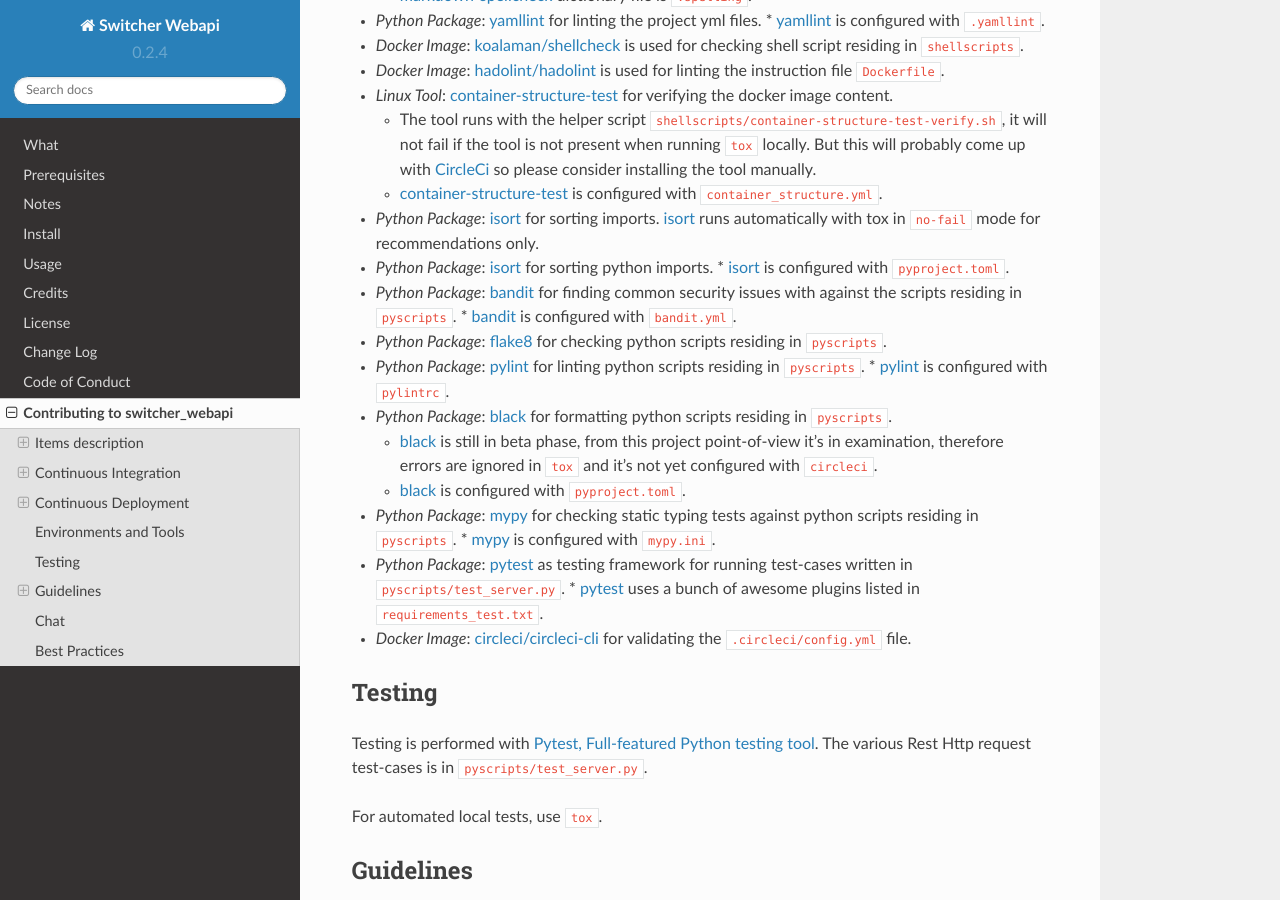
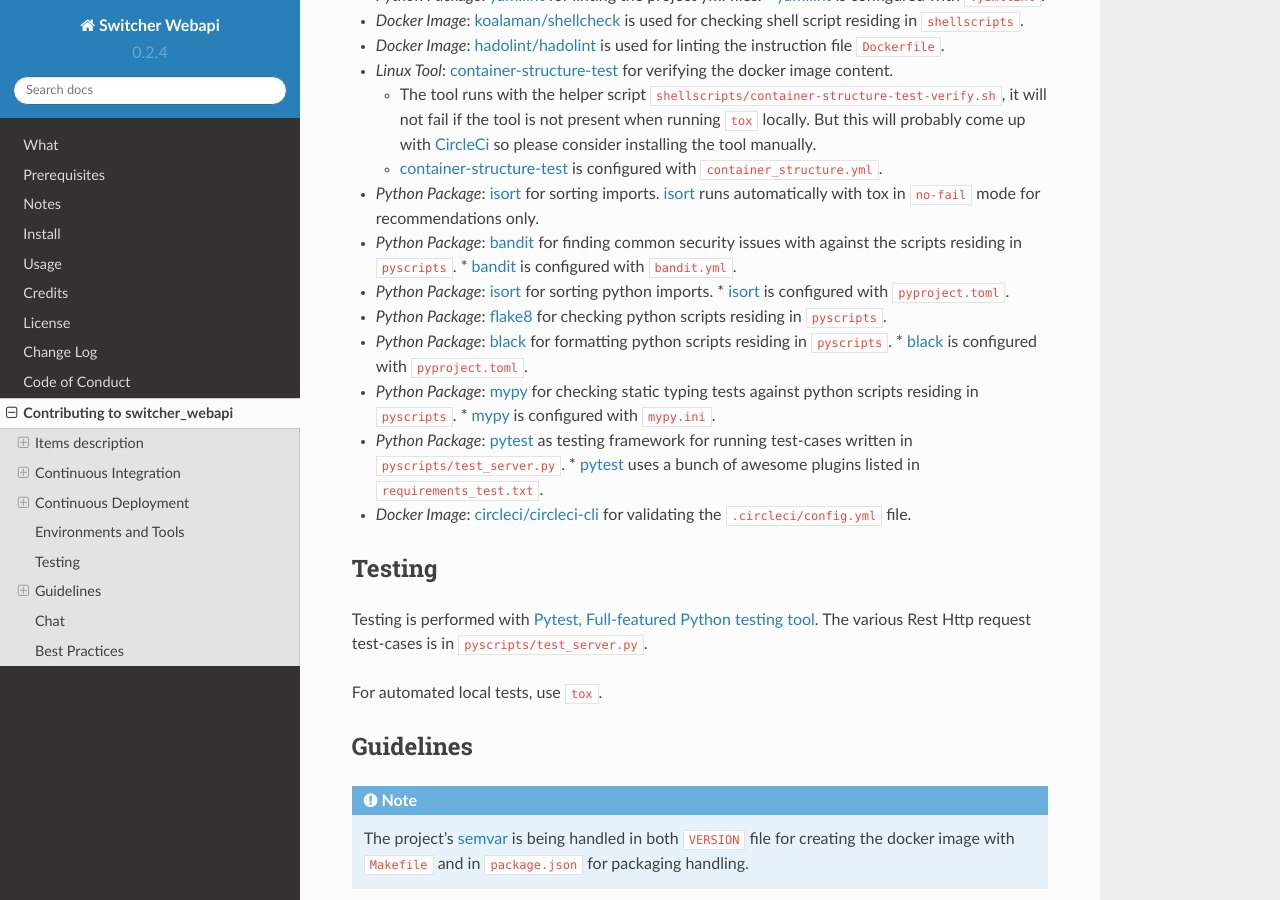
Before and after one commit to TomerFi/switcher_webapi, a Sphinx documentation site: the page built from docs/source/contributing.rst, in a window 1280 px wide and 900 px high, scrolled down 5411 px. Built offline with Sphinx 7.4.7 and the Read the Docs theme 2.0.0, drawn with Linux system fonts in a browser that asks for light colours; some of the changed text lies outside the part shown.

Commit message:
Replaced pylint with black. Incorporated isort and black into code linters stage with tox and circleci.

```diff
--- a/docs/source/contributing.rst
+++ b/docs/source/contributing.rst
@@ -53,10 +53,8 @@ Configuration files
 
 *   ``package.json`` is npm's `package manager file`_ for managing dependencies, scripts and etc.
 
-*   ``pylintrc`` is the configuration file for `Pylint Code Analysis`_ linting python scripts.
-
-*   ``pyproject.toml`` is designated to be the main configuration file for python based on PEP518_
-    (not fully operative in this project yet).
+*   ``pyproject.toml`` is designated to be the main configuration file for python based on
+    PEP518_, not fully operative in this project yet.
 
 *   ``.spelling`` is the dictionary/ignore file used by both `markdown-spellcheck`_ and vale_.
     Case-insensitive words in this file will not raise a spelling mistake error.
@@ -280,23 +278,16 @@ Environments and Tools
 *   *Python Package*: isort_ for sorting imports. isort_ runs automatically with tox in ``no-fail``
     mode for recommendations only.
 
-*   *Python Package*: isort_ for sorting python imports.
-    *   isort_ is configured with ``pyproject.toml``.
-
 *   *Python Package*: bandit_ for finding common security issues with against the scripts residing
     in ``pyscripts``.
     *   bandit_ is configured with ``bandit.yml``.
 
+*   *Python Package*: isort_ for sorting python imports.
+    *   isort_ is configured with ``pyproject.toml``.
+
 *   *Python Package*: flake8_ for checking python scripts residing in ``pyscripts``.
 
-*   *Python Package*: pylint_ for linting python scripts residing in ``pyscripts``.
-    *   pylint_ is configured with ``pylintrc``.
-
 *   *Python Package*: black_ for formatting python scripts residing in ``pyscripts``.
-
-    *   black_ is still in beta phase, from this project point-of-view it's in examination,
-        therefore errors are ignored in ``tox`` and it's not yet configured with ``circleci``.
-
     *   black_ is configured with ``pyproject.toml``.
 
 *   *Python Package*: mypy_ for checking static typing tests against python scripts residing in
@@ -474,7 +465,6 @@ Any contribution bumping up this percentage will be gladly embraced.
 .. _Doc8 Style Checker: https://github.com/openstack/doc8
 .. _MyPy Static Type Checker: https://mypy.readthedocs.io/en/latest/index.html
 .. _package manager file: https://docs.npmjs.com/files/package.json
-.. _Pylint Code Analysis: https://www.pylint.org/
 .. _Tox Testing Automation: https://tox.readthedocs.io/en/latest/
 .. _specified by npm: https://docs.npmjs.com/files/package.json
 .. _Sphinx Documentation: http://www.sphinx-doc.org/en/master/
@@ -507,7 +497,6 @@ Any contribution bumping up this percentage will be gladly embraced.
 .. _container-structure-test: https://github.com/GoogleContainerTools/container-structure-test
 .. _bandit: https://pypi.org/project/bandit/
 .. _flake8: https://pypi.org/project/flake8/
-.. _pylint: https://pypi.org/project/pylint/
 .. _mypy: https://pypi.org/project/mypy/
 .. _pytest: https://pypi.org/project/pytest/
 .. _ferrarimarco/github-changelog-generator: https://hub.docker.com/r/ferrarimarco/github-changelog-generator
--- a/requirements.txt
+++ b/requirements.txt
@@ -15,7 +15,6 @@ mypy==0.710
 mypy-extensions==0.4.1
 nodeenv==1.3.3
 Pygments==2.4.2
-pylint==2.3.1
 pytest==4.6.3
 pytz==2019.1
 pytest-cov==2.7.1
--- a/requirements_test.txt
+++ b/requirements_test.txt
@@ -11,7 +12,6 @@ flake8-docstrings
 isort
 mypy
 mypy-extensions
-pylint
 pytest
 pytz
 pytest-cov
```
Also changed, not shown: other parts of requirements_test.txt (+1 -0 lines), CONTRIBUTING.md (+5 -15 lines), README.md (+3 -1 lines), 4 other files.
